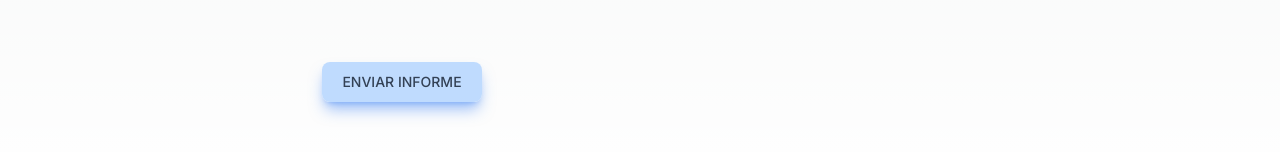
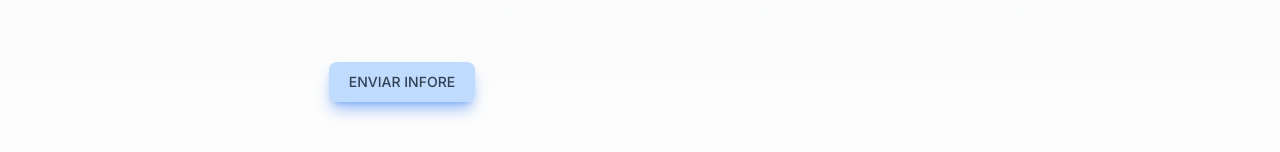
Before and after one commit to ortizvictorw/transmision-iepe, a Next.js app: page /checklist in a window 1280 px wide. Shown: the part 1477-1629 px from the top of the page. Built offline with nearby package versions, Linux system fonts and the light colour scheme; no server answers.

Commit message:
ok submit

```diff
--- a/src/app/checklist/page.tsx
+++ b/src/app/checklist/page.tsx
@@ -3,7 +3,6 @@ import React, { useState } from "react";
 import { useRouter } from 'next/navigation'
 
 import Image from "next/image";
-import signOutUser from "@/firebase/loguot";
 import moment from "moment";
 
 import {
@@ -11,8 +10,7 @@ import {
   addDoc,
 } from "firebase/firestore";
 import { db } from "@/firebase/config";
-
-
+import signOutUser from "@/firebase/loguot";
 
 export default function CheckList() {
 
@@ -20,41 +18,42 @@ export default function CheckList() {
     id: moment().format('MMMM Do YYYY, h:mm:ss a')
   });
 
+  const [valid, setValid] = useState<any>();
+  const [submit, setSubmit] = useState<any>(false);
+
   const router = useRouter()
 
+  const handleForm = async (event: any) => {
+    try {
+      setSubmit(true)
+      event.preventDefault()
+      await addDoc(collection(db, "informes",), form);
+      setSubmit(false)
+      await signOutUser()
+      router.push("/")
 
-  const handleForm = async (event: any) => {
-    event.preventDefault()
-
-    await addDoc(collection(db, "informes"), {});
-
-    //const logout = await signOutUser();
-
-  /*   if ( logout.error) {
-      return console.log(logout.error)
-    } */
-
-    // else successful
-    //return router.push("/")
+    } catch (error) {
+      console.error(error)
+    } finally {
+      setSubmit(false)
 
     }
 
-  const handleFormValue = (event: any)=>{
-    const {id, type, value, checked} = event.target;
+  }
+
+  const handleFormValue = (event: any) => {
+    const { id, type, value, checked } = event.target;
     form[id] = type === 'checkbox' ? checked : value
     setForm(form)
     verifyForm()
-
-
   }
 
-  const verifyForm=()=>{
-    console.log(Object.keys(form).length)
-    return Object.keys(form).length === 26
+  const verifyForm = () => {
+    setValid(Object.keys(form).length === 26)
   }
 
   return (
-    <form onSubmit={handleForm} onChange={(e)=>handleFormValue(e)} className="m-4 mt-6 w-full max-w-lg">
+    <form onSubmit={handleForm} onChange={(e) => handleFormValue(e)} className="m-4 mt-6 w-full max-w-lg">
       <div className='sm:mx-auto sm:w-full sm:max-w-sm'>
         <Image
           className='mx-auto w-auto'
@@ -76,7 +75,7 @@ export default function CheckList() {
           <label className="block uppercase tracking-wide text-gray-700 text-xs font-bold mb-2" htmlFor="responsable-cam">
             Responsable de Camaras
           </label>
-          <input  className="appearance-none block w-full bg-gray-200 text-gray-700 border border-gray-200 rounded py-3 px-4 leading-tight focus:outline-none focus:bg-white focus:border-gray-500" id="responsable-cam" type="text" placeholder="Fulanito.." />
+          <input className="appearance-none block w-full bg-gray-200 text-gray-700 border border-gray-200 rounded py-3 px-4 leading-tight focus:outline-none focus:bg-white focus:border-gray-500" id="responsable-cam" type="text" placeholder="Fulanito.." />
         </div>
         <h1 className="font-bold mx-auto mt-16 mb-7 uppercase">ANTES DE COMENZAR</h1>
         <div className="w-full md:w-1/2 px-3">
@@ -198,11 +197,11 @@ export default function CheckList() {
           <textarea id="message" rows={4} className="block p-2.5 w-full text-sm text-gray-900 bg-gray-50 rounded-lg border border-gray-300 focus:ring-blue-500 focus:border-blue-500 dark:bg-gray-700 dark:border-gray-600 dark:placeholder-gray-400 dark:text-white dark:focus:ring-blue-500 dark:focus:border-blue-500" placeholder="Escriba algun comentario..."></textarea>
           <div className="flex justify-center my-16">
             {
-              verifyForm() ? (
-                <button disabled={!verifyForm()} type="submit" className=" text-white bg-gradient-to-r from-blue-500 via-blue-600 to-blue-700 hover:bg-gradient-to-br focus:ring-4 focus:outline-none focus:ring-blue-300 dark:focus:ring-blue-800 shadow-lg shadow-blue-500/50 dark:shadow-lg dark:shadow-blue-800/80 font-medium rounded-lg text-sm px-5 py-2.5 text-center mr-2 mb-2">ENVIAR INFORE</button>
+              valid ? (
+                <button disabled={!valid} type="submit" className=" text-white bg-gradient-to-r from-blue-500 via-blue-600 to-blue-700 hover:bg-gradient-to-br focus:ring-4 focus:outline-none focus:ring-blue-300 dark:focus:ring-blue-800 shadow-lg shadow-blue-500/50 dark:shadow-lg dark:shadow-blue-800/80 font-medium rounded-lg text-sm px-5 py-2.5 text-center mr-2 mb-2">{submit ? 'Enviando....' : 'ENVIAR INFORE'}</button>
 
-              ) :(
-                <button disabled={!verifyForm()} type="submit" className=" text-slate-700 bg-gradient-to-r from-blue-200 via-blue-200 to-blue-200 hover:bg-gradient-to-br focus:ring-4 focus:outline-none focus:ring-blue-300 dark:focus:ring-blue-800 shadow-lg shadow-blue-500/50 dark:shadow-lg dark:shadow-blue-800/80 font-medium rounded-lg text-sm px-5 py-2.5 text-center mr-2 mb-2">ENVIAR INFORME</button>
+              ) : (
+                <button disabled={valid} type="submit" className=" text-slate-700 bg-gradient-to-r from-blue-200 via-blue-200 to-blue-200 hover:bg-gradient-to-br focus:ring-4 focus:outline-none focus:ring-blue-300 dark:focus:ring-blue-800 shadow-lg shadow-blue-500/50 dark:shadow-lg dark:shadow-blue-800/80 font-medium rounded-lg text-sm px-5 py-2.5 text-center mr-2 mb-2">ENVIAR INFORE</button>
 
               )
             }
```
Lines whose indentation alone changed are shown as unchanged.
